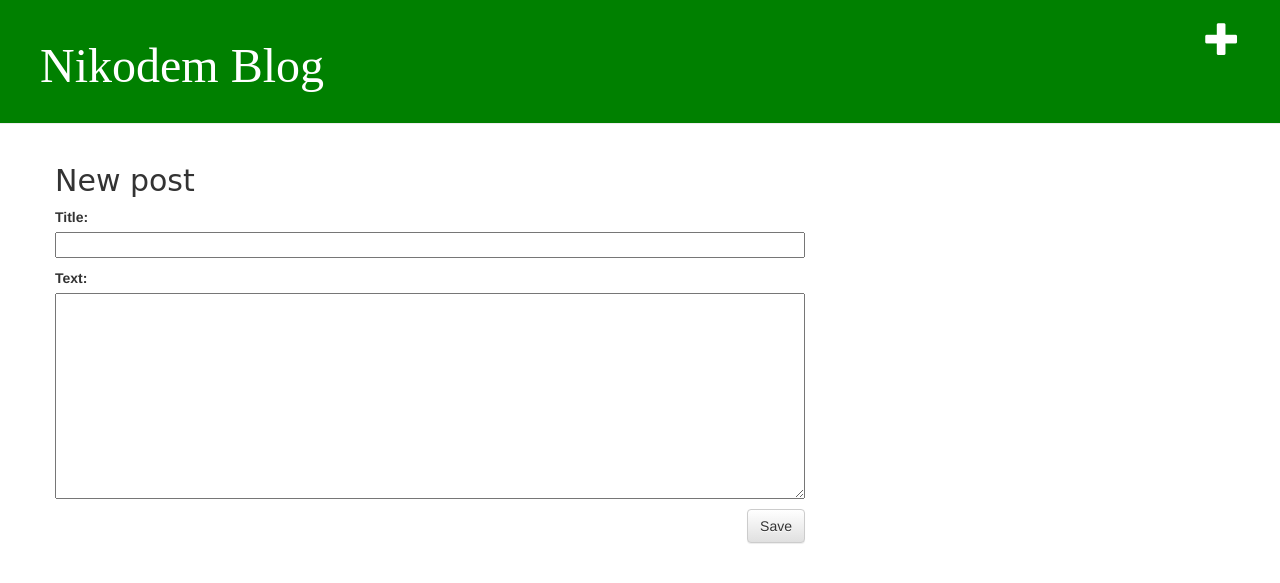
After one commit to nikiszafa/blog-nikodem, a Django app: page /post/new in a window 1280 px wide. The commit adds this page. Shown: the top 583 px of the page. Run offline with Django 3.2, Linux system fonts and the light colour scheme; some libraries are stand-ins or nearby versions; some web fonts are replaced.

Commit message:
Added form

```diff
--- /dev/null
+++ b/blog/forms.py
@@ -0,0 +1,9 @@
+from django import forms
+
+from .models import Post
+
+class PostForm(forms.ModelForm):
+
+    class Meta:
+        model = Post
+        fields = ('title', 'text',)
--- a/blog/templates/blog/base.html
+++ b/blog/templates/blog/base.html
@@ -9,6 +9,7 @@
     </head>
     <body>
         <div class="page-header">
+            <a href="{% url 'post_new' %}" class="top-menu"><span class="glyphicon glyphicon-plus"></span></a>
             <h1><a href="/">Nikodem Blog</a></h1>
         </div>
         <div class="content container">
--- /dev/null
+++ b/blog/templates/blog/post_edit.html
@@ -0,0 +1,9 @@
+{% extends 'blog/base.html' %}
+
+{% block content %}
+    <h2>New post</h2>
+    <form method="POST" class="post-form">{% csrf_token %}
+        {{ form.as_p }}
+        <button type="submit" class="save btn btn-default">Save</button>
+    </form>
+{% endblock %}
--- a/blog/urls.py
+++ b/blog/urls.py
@@ -4,4 +4,5 @@ from . import views
 urlpatterns= [
     path('', views.post_list, name='post_list'),
     path('post/<int:pk>',views.post_detail, name='post_detail'),
+    path('post/new', views.post_new, name='post_new'),
 ]
--- a/blog/views.py
+++ b/blog/views.py
@@ -1,6 +1,7 @@
 from django.shortcuts import render, get_object_or_404
 from django.utils import timezone
 from .models import Post
+from .forms import PostForm
 
 def post_list(request):
     posts=Post.objects.filter(published_date__lte=timezone.now()).order_by('published_date')
@@ -9,3 +10,7 @@ def post_list(request):
 def post_detail(request, pk):
     post=get_object_or_404(Post, pk=pk)
     return render(request,'blog/post_detail.html',{'post':post})
+
+def post_new(request):
+    form = PostForm()
+    return render(request, 'blog/post_edit.html', {'form': form})
```
